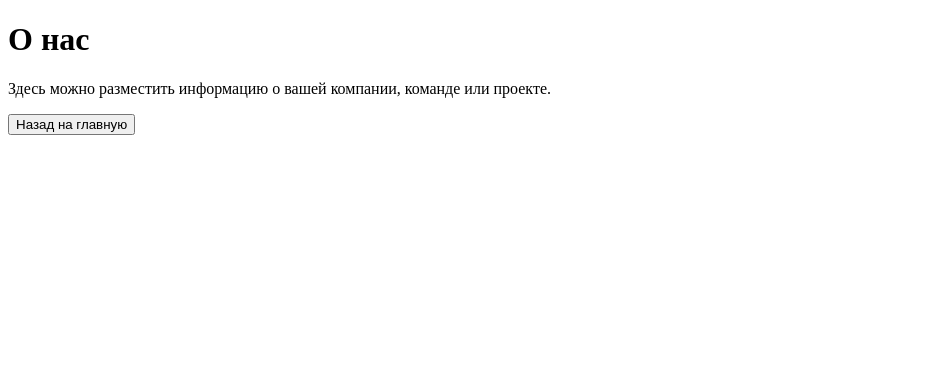
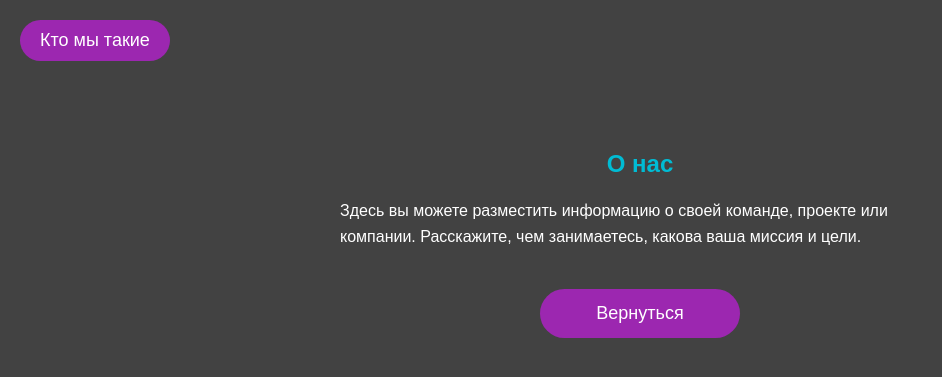
Before and after one commit to reDan22/SiteAudit, a Flask app: page /about in a window 1280 px wide. Shown: the top 377 px of the page, without its empty margins (0-942 px from the left). Run offline with Flask 3, Linux system fonts and the light colour scheme.

Commit message:
ver 0.0.2

```diff
--- a/app.py
+++ b/app.py
@@ -12,16 +12,10 @@ def about():
     # Показываем шаблон about.html
     return render_template('about.html')
 
-@app.route('/contacts', methods=['GET', 'POST'])
-def contacts():
-    if request.method == 'POST':
-        # Обработка POST-запроса (например, формы обратной связи)
-        user_name = request.form.get('name')
-        user_message = request.form.get('message')
-        return f"Приняли сообщение от {user_name}: {user_message}"
-    else:
-        # При GET-запросе — показываем форму contacts.html
-        return render_template('contacts.html')
+@app.route('/audit')
+def audit():
+    # Показываем шаблон about.html
+    return render_template('audit.html')
 
 if __name__ == "__main__":
     app.run(debug=True)
--- a/templates/about.html
+++ b/templates/about.html
@@ -1,16 +1,83 @@
 <!DOCTYPE html>
-<html>
+<html lang="ru">
 <head>
-    <meta charset="UTF-8">
-    <title>О нас</title>
+  <meta charset="UTF-8" />
+  <title>О нас</title>
+  <style>
+    body {
+      margin: 0;
+      padding: 0;
+      background-color: #424242; /* Тёмно-серый фон */
+      font-family: Arial, sans-serif;
+      color: #ffffff;
+    }
+
+    /* Фиолетовый кружок в левом верхнем углу */
+    .top-left-bubble {
+      position: fixed;
+      top: 20px;
+      left: 20px;
+      background-color: #9C27B0; /* Фиолетовый цвет */
+      color: #ffffff;
+      border-radius: 50px;
+      padding: 10px 20px;
+      font-size: 18px;
+    }
+
+    h2 {
+      text-align: center;
+      margin-top: 150px; /* Чтобы отступить от верхнего кружка */
+      color: #00BCD4;    /* Бирюзовый цвет заголовка */
+    }
+
+    p {
+      max-width: 600px;
+      margin: 20px auto;
+      font-size: 16px;
+      line-height: 1.6;
+    }
+
+    .back-button {
+      display: block;
+      margin: 40px auto;
+      background-color: #9C27B0; /* Фиолетовый цвет */
+      color: #ffffff;
+      font-size: 18px;
+      padding: 14px 40px;
+      border: none;
+      border-radius: 50px;
+      cursor: pointer;
+      outline: none;
+      text-decoration: none;
+      text-align: center;
+      width: 200px; /* Примерная ширина */
+    }
+  </style>
 </head>
 <body>
-    <h1>О нас</h1>
-    <p>Здесь можно разместить информацию о вашей компании, команде или проекте.</p>
+  <!-- Фиолетовый кружок с текстом слева наверху -->
+  <div class="top-left-bubble">
+    Кто мы такие
+  </div>
 
-    <!-- Кнопка, чтобы вернуться на главную -->
-    <form action="/" method="GET">
-        <button type="submit">Назад на главную</button>
-    </form>
+  <h2>О нас</h2>
+  <p>
+    Здесь вы можете разместить информацию о своей команде, проекте или компании.
+    Расскажите, чем занимаетесь, какова ваша миссия и цели.
+  </p>
+
+  <!-- Кнопка «Вернуться на главную» -->
+  <!-- Вариант 1: через форму -->
+  <!--
+  <form action="/" method="get" style="text-align:center;">
+    <button class="back-button" type="submit">Вернуться</button>
+  </form>
+  -->
+
+  <!-- Вариант 2: через url_for('index') -->
+  <form action="{{ url_for('welcome') }}" method="get" style="text-align:center;">
+    <button class="back-button" type="submit">Вернуться</button>
+  </form>
+
 </body>
 </html>
```
Also changed, not shown: templates/audit.html (added, +10 -0 lines), templates/contacts.html (deleted, +0 -28 lines), templates/welcome.html (+95 -13 lines).
